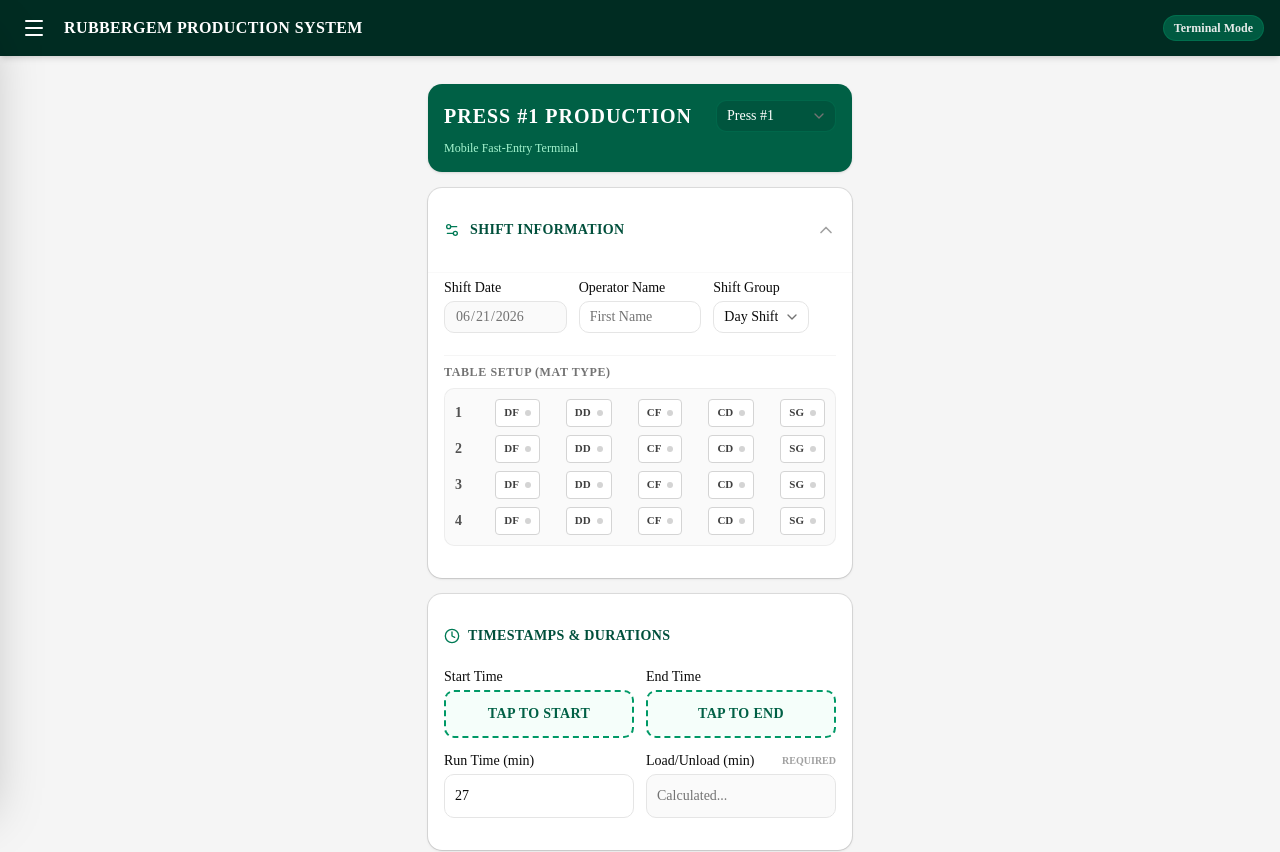
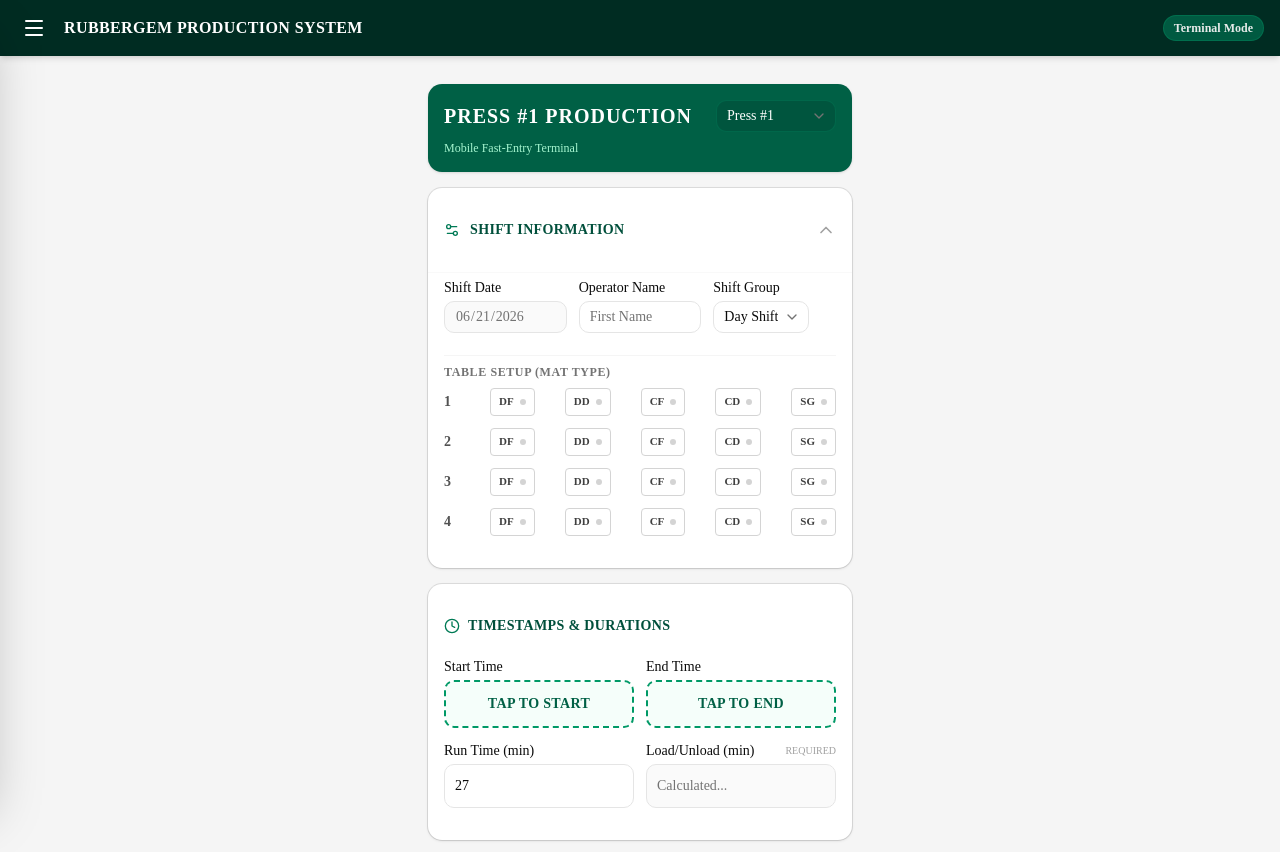
Before and after one commit to jericrealubit/rubbergem, a Next.js app: page / in a window 1280 px wide. Shown: the top 852 px of the page. Built offline with nearby package versions, Linux system fonts and the light colour scheme.

Commit message:
fix accumulated load time computation

```diff
--- a/app/ProductionTable.tsx
+++ b/app/ProductionTable.tsx
@@ -106,6 +106,15 @@ export default function ProductionTablePage({
   // Summary Metrics Calculations
   const activeEntriesCount = entries.length;
   const totalMatsProduced = activeEntriesCount * 4;
+
+  // Compute the absolute sum of all entries' load times dynamically
+  const accumulatedLoadTime = entries.reduce((total, entry) => {
+    const time =
+      typeof entry.loadTime === "number"
+        ? entry.loadTime
+        : parseFloat(entry.loadTime) || 0;
+    return total + time;
+  }, 0);
 
   let faultyMatsProduced = 0;
   entries.forEach((entry) => {
@@ -265,7 +274,7 @@ export default function ProductionTablePage({
                   Accumulated Load Time
                 </span>
                 <span className="font-bold text-neutral-950 text-xs">
-                  {latestEntry?.loadTime ? `${latestEntry.loadTime}m` : "—"}
+                  {accumulatedLoadTime > 0 ? `${accumulatedLoadTime}m` : "0m"}
                 </span>
               </div>
             </div>
--- a/components/PressForm.tsx
+++ b/components/PressForm.tsx
@@ -451,7 +451,7 @@ export default function ProductionForm() {
                 <span className="text-xs font-semibold text-neutral-500 uppercase tracking-wider block">
                   Table Setup (Mat type)
                 </span>
-                <div className="space-y-2 bg-neutral-50 p-2.5 rounded-lg border border-neutral-200/60">
+                <div className="min-w-[340px] flex flex-col gap-3">
                   {[1, 2, 3, 4].map((tableId) => (
                     <div key={tableId} className="flex items-center gap-3">
                       <span className="text-sm font-bold text-neutral-600 w-4">
@@ -545,7 +545,7 @@ export default function ProductionForm() {
                 >
                   <span>Load/Unload (min)</span>
                   {loadTime === "" ? (
-                    <span className="text-[10px] font-bold text-neutral-400">
+                    <span className="text-[10px]  text-neutral-400">
                       REQUIRED
                     </span>
                   ) : Number(loadTime) < 10 ? (
```
